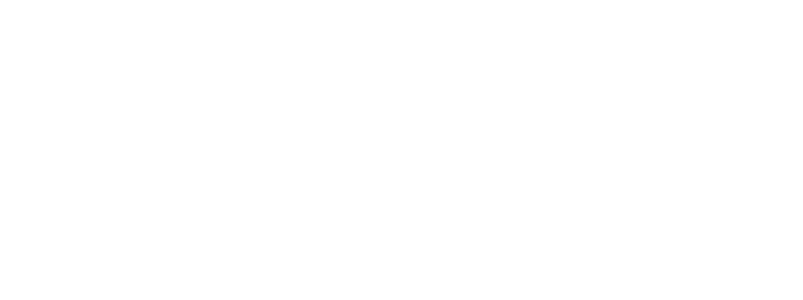
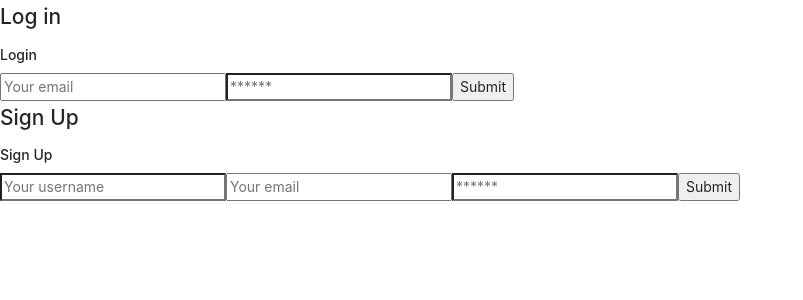
Before and after one commit to EMJBB-Project-3/ink-inc-frontend, a React (Create React App) app: page /Login in a window 1280 px wide. Before the commit this address had no page. Shown: the top 300 px of the page, without its empty margins (0-803 px from the left). Built offline with nearby package versions, Linux system fonts and the light colour scheme.

Commit message:
re-arranged login, loginform, and sign up so we have a single page (login.js) that holds both the login and signup forms

```diff
--- a/package.json
+++ b/package.json
@@ -12,6 +12,7 @@
     "apollo": "^2.33.9",
     "client": "0.0.1",
     "graphql": "^16.3.0",
+    "jwt-decode": "^3.1.2",
     "react": "^17.0.2",
     "react-dom": "^17.0.2",
     "react-router-dom": "^6.2.2",
--- a/src/App.js
+++ b/src/App.js
@@ -27,15 +27,15 @@ function App() {
               element={<Home />}
             />
             <Route
-              path='./components/MyProfile'
+              path='/MyProfile'
               element={<MyProfile />}
             />
             <Route
-              path='./components/Post'
+              path='/Post'
               element={<Post />}
             />
             <Route
-              path='./components/Login'
+              path='/Login'
               element={<Login/>}
             />
           </Routes>
--- a/src/components/Home.js
+++ b/src/components/Home.js
@@ -4,6 +4,8 @@ import PostList from './PostList'
 import { useQuery } from '@apollo/client';
 import { QUERY_POSTS } from '../utils/queries';
 import Login from './Login';
+import Signup from './SignUp';
+import { NavLink } from 'react-router-dom';
 
 
 
@@ -20,25 +22,24 @@ export default function Home() {
     <Layout>
       <Header style={{ position: 'fixed', zIndex: 1, width: '100%' }}>
         <div className="logo" />
-        <Menu theme="dark" mode="horizontal" defaultSelectedKeys={['2']}>
+        {/* <Menu theme="dark" mode="horizontal" defaultSelectedKeys={['2']}>
           <Menu.Item key="1">Home</Menu.Item>
           <Menu.Item key="2">Post</Menu.Item>
           <Menu.Item key="3">My Profile</Menu.Item>
           <Menu.Item key="4">Login</Menu.Item>
+        </Menu> */}
+        <Menu theme="dark" mode="horizontal" defaultSelectedKeys={['2']}>
+         <NavLink to='/login'>Login</NavLink>
         </Menu>
       </Header>
       <Content className="site-layout" style={{ padding: '0 50px', marginTop: 64 }}>
-
+{/*
         <Breadcrumb style={{ margin: '16px 0' }}>
           <Breadcrumb.Item>Home</Breadcrumb.Item>
           <Breadcrumb.Item>Post</Breadcrumb.Item>
           <Breadcrumb.Item>My Profile</Breadcrumb.Item>
           <Breadcrumb.Item>Login</Breadcrumb.Item>
-        </Breadcrumb>
-        {/* <div className="site-layout-background" style={{ padding: 24, minHeight: 380 }}>
-        </div> */}
-
-        {/* <Login/> */}
+        </Breadcrumb> */}
 
         {loading? (<h1>loading...</h1>)
          :
--- a/src/components/Login.js
+++ b/src/components/Login.js
@@ -1,73 +1,22 @@
-import React, { useState } from 'react';
 import LoginForm from './LoginForm'
-import NewUserForm from './NewUserForm'
+import SignUp from './SignUp'
 
 
 export default function Login() {
-
-    const [username, setUsername] = useState("")
-    const handleChangeUsername = (event) => {
-        // console.log('name = ', event.target.value)
-        setUsername(event.target.value)
-        console.log(username)
-    }
-    const [password, setPassword] = useState("")
-    const handleChangePassword = (event) => {
-        setPassword(event.target.value)
-        console.log(password)
-    }
-
-
-
-    const [newUsername, setNewUsername] = useState("")
-    const handleChangeNewUsername = (event) => {
-        // console.log('name = ', event.target.value)
-        setNewUsername(event.target.value)
-        console.log(newUsername)
-    }
-    const [newPassword, setNewPassword] = useState("")
-    const handleChangeNewPassword = (event) => {
-        setNewPassword(event.target.value)
-        console.log(newPassword)
-    }
-    const [confirmPassword, setConfirmPassword] = useState("")
-    const handleChangeConfirmPassword = (event) => {
-        setConfirmPassword(event.target.value)
-        console.log(confirmPassword)
-    }
-
-
-
     return (
         <div>
             <div>
-                <h2>Log In</h2>
-                <div>
-                    <LoginForm
-                        username={username}
-                        handleChangeUsername={handleChangeUsername}
-                        password={password}
-                        handleChangePassword={handleChangePassword}
-                    />
-                </div>
+                <h2>Log in</h2>
+                <LoginForm />
             </div>
-
-            <h2>Create an Account</h2>
-
             <div>
-                <NewUserForm
-                    newUsername={newUsername}
-                    handleChangeNewUsername={handleChangeNewUsername}
-                    newPassword={newPassword}
-                    handleChangeNewPassword={handleChangeNewPassword}
-                    confirmPassword={confirmPassword}
-                    handleChangeConfirmPassword={handleChangeConfirmPassword}
-                />
+                <h2>Sign Up</h2>
+                <SignUp/>
             </div>
 
         </div>
 
-
     )
 
+
 }
--- a/src/components/LoginForm.js
+++ b/src/components/LoginForm.js
@@ -1,23 +1,92 @@
-export default function LoginForm(props) {
-    const {username, password, handleChangeUsername, handleChangePassword} =  props
+import React, { useState } from 'react'
+import { Link } from 'react-router-dom'
+import { useMutation } from '@apollo/client'
+import { LOGIN_USER } from '../utils/mutation.js'
+import Auth from '../utils/auth'
+
+
+const Login = (props) => {
+    const [formState, setFormState] = useState({ email: '', password: '' });
+    const [login, { error, data }] = useMutation(LOGIN_USER);
+
+    const handleChange = (event) => {
+      const { name, value } = event.target;
+
+      setFormState({
+        ...formState,
+        [name]: value,
+      });
+    };
+
+    // submit form
+    const handleFormSubmit = async (event) => {
+      event.preventDefault();
+      console.log(formState);
+      try {
+        const { data } = await login({
+          variables: { ...formState },
+        });
+
+        Auth.login(data.login.token);
+      } catch (e) {
+        console.error(e);
+      }
+
+      // clear form values
+      setFormState({
+        email: '',
+        password: '',
+      });
+    };
+
     return (
-
-        <form>
+      <main className="flex-row justify-center mb-4">
+        <div className="col-12 col-lg-10">
+          <div className="card">
+            <h4 className="card-header bg-dark text-light p-2">Login</h4>
+            <div className="card-body">
+              {data ? (
+                <p>
+                  <Link to="/">back to the homepage.</Link>
+                </p>
+              ) : (
+                <form onSubmit={handleFormSubmit}>
                   <input
-                className="username"
-                value={username}
-                placeholder="Username"
-                onChange={handleChangeUsername}
+                    className="form-input"
+                    placeholder="Your email"
+                    name="email"
+                    type="email"
+                    value={formState.email}
+                    onChange={handleChange}
                   />
                   <input
-                className="password"
-                value={password}
-                placeholder="Password"
-                onChange={handleChangePassword}
+                    className="form-input"
+                    placeholder="******"
+                    name="password"
+                    type="password"
+                    value={formState.password}
+                    onChange={handleChange}
                   />
+                  <button
+                    className="btn btn-block btn-info"
+                    style={{ cursor: 'pointer' }}
+                    type="submit"
+                  >
+                    Submit
+                  </button>
                 </form>
+              )}
 
-    )
+              {error && (
+                <div className="my-3 p-3 bg-danger text-white">
+                  {error.message}
+                </div>
+              )}
+            </div>
+          </div>
+        </div>
+      </main>
+    );
+  };
 
-
-}
+  export default Login;
--- a/src/components/SignUp.js
+++ b/src/components/SignUp.js
@@ -0,0 +1,102 @@
+import React, { useState } from 'react';
+import { Link } from 'react-router-dom';
+
+import { useMutation } from '@apollo/client';
+import { ADD_USER } from '../utils/mutation';
+
+import Auth from '../utils/auth'
+
+const Signup = () => {
+  const [formState, setFormState] = useState({
+    name: '',
+    email: '',
+    password: '',
+  });
+  const [addUser, { error, data }] = useMutation(ADD_USER);
+
+  // update state based on form input changes
+  const handleChange = (event) => {
+    const { name, value } = event.target;
+
+    setFormState({
+      ...formState,
+      [name]: value,
+    });
+  };
+
+  // submit form
+  const handleFormSubmit = async (event) => {
+    event.preventDefault();
+    console.log(formState);
+
+    try {
+      const { data } = await addUser({
+        variables: { ...formState },
+      });
+
+      Auth.login(data.addProfile.token);
+    } catch (e) {
+      console.error(e);
+    }
+  };
+
+  return (
+    <main className="flex-row justify-center mb-4">
+      <div className="col-12 col-lg-10">
+        <div className="card">
+          <h4 className="card-header bg-dark text-light p-2">Sign Up</h4>
+          <div className="card-body">
+            {data ? (
+              <p>
+                Success! You may now head{' '}
+                <Link to="/">back to the homepage.</Link>
+              </p>
+            ) : (
+              <form onSubmit={handleFormSubmit}>
+                <input
+                  className="form-input"
+                  placeholder="Your username"
+                  name="name"
+                  type="text"
+                  value={formState.name}
+                  onChange={handleChange}
+                />
+                <input
+                  className="form-input"
+                  placeholder="Your email"
+                  name="email"
+                  type="email"
+                  value={formState.email}
+                  onChange={handleChange}
+                />
+                <input
+                  className="form-input"
+                  placeholder="******"
+                  name="password"
+                  type="password"
+                  value={formState.password}
+                  onChange={handleChange}
+                />
+                <button
+                  className="btn btn-block btn-info"
+                  style={{ cursor: 'pointer' }}
+                  type="submit"
+                >
+                  Submit
+                </button>
+              </form>
+            )}
+
+            {error && (
+              <div className="my-3 p-3 bg-danger text-white">
+                {error.message}
+              </div>
+            )}
+          </div>
+        </div>
+      </div>
+    </main>
+  );
+};
+
+export default Signup;
--- /dev/null
+++ b/src/utils/auth.js
@@ -0,0 +1,29 @@
+import decode from 'jwt-decode';
+
+
+class AuthService {
+  getUser() {
+    return decode(this.getToken());
+  }
+
+  loggedIn() {
+    const token = this.getToken();
+    return token ? true : false;
+  }
+
+  getToken() {
+    return localStorage.getItem('id_token');
+  }
+
+  login(idToken) {
+    localStorage.setItem('id_token', idToken);
+    window.location.assign('/');
+  }
+
+  logout() {
+    localStorage.removeItem('id_token');
+    window.location.reload();
+  }
+}
+
+export default new AuthService();
--- /dev/null
+++ b/src/utils/mutation.js
@@ -0,0 +1,25 @@
+import { gql } from '@apollo/client';
+
+export const ADD_USER = gql`
+  mutation addProfile($name: String!, $email: String!, $password: String!) {
+    addUser(name: $name, email: $email, password: $password) {
+      token
+      profile {
+        _id
+        name
+      }
+    }
+  }
+`;
+
+export const LOGIN_USER = gql`
+  mutation login($email: String!, $password: String!) {
+    login(email: $email, password: $password) {
+      token
+      profile {
+        _id
+        name
+      }
+    }
+  }
+`;
```
Also changed, not shown: src/components/NewUserForm.js (deleted, +0 -29 lines), 1 other file (tests, documents, lock files or other folders). Lines whose indentation alone changed are shown as unchanged.
